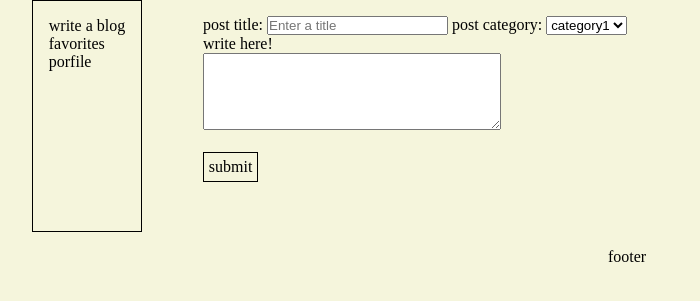
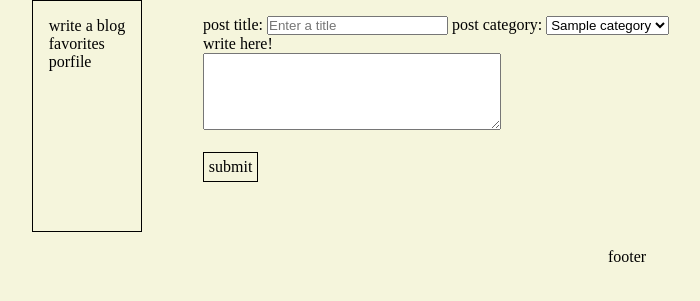
Before and after one commit to jouryABDULLAH/blog, a Django app: template blogs_app/templates/blogs_app/new_post.html in a window 1280 px wide. Shown: the part 85-386 px from the top of the page, without its empty margins (13-713 px from the left). Run offline with Django 5.2, Linux system fonts and the light colour scheme; the template is opened without the code that fills it: most values are stand-ins (such as "Sample title", 1, 10 or a date in 2020).

Commit message:
view the categories of the post database in the select options in the form of new_post.html

```diff
--- a/blogs_app/templates/blogs_app/new_post.html
+++ b/blogs_app/templates/blogs_app/new_post.html
@@ -13,10 +13,9 @@
 
         <label for="">post category:
             <select name="category">
-                <option value="category1">category1</option>
-                <option value="category2">category2</option>
-                <option value="category3">category3</option>
-                <option value="category4">category4</option>
+                {% for category in categories %}
+                <option value="{{ category }}">{{ category }}</option>
+                {% endfor %}
             </select>
         </label>
 
--- a/blogs_app/urls.py
+++ b/blogs_app/urls.py
@@ -5,6 +5,6 @@ from blogs_app import views
 
 urlpatterns = [
     path('', views.index),
-    path('new_post', views.new_post),
+    path('new_post', views.new_post, name='categories'),
     path('my_blogs',views.my_blogs, name='post'),
 ]
```
Also changed, not shown: blogs_app/views.py (+7 -2 lines).
